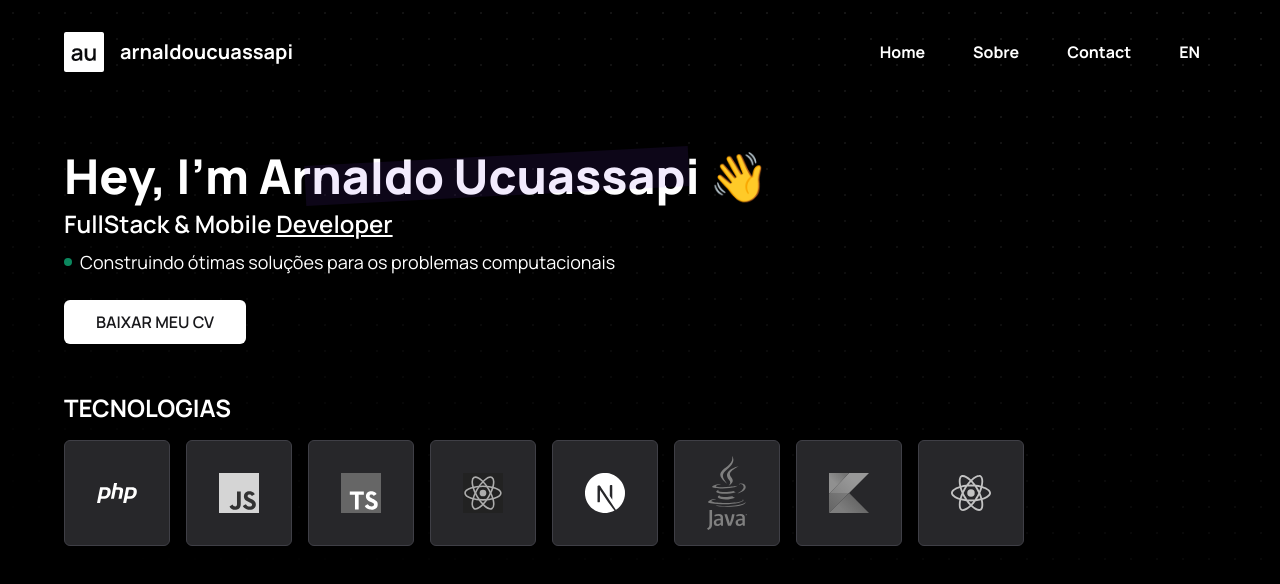
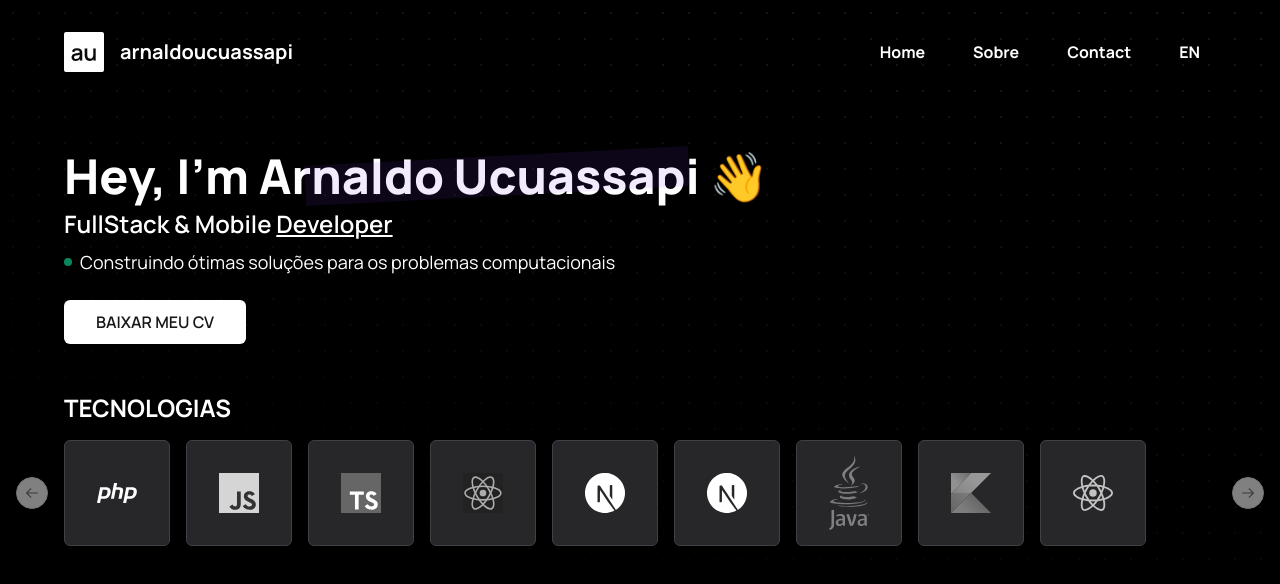
Before and after one commit to arnaldoucuassapi/iam, a Next.js app: page / in a window 1280 px wide. Shown: the top 584 px of the page. Built offline with nearby package versions, Linux system fonts and the light colour scheme.

Commit message:
feat: adding carousel to the techs section

```diff
--- a/src/app/page.tsx
+++ b/src/app/page.tsx
@@ -1,4 +1,5 @@
 import { TechBoxImage } from "@/components/TechBoxImage"
+import { Carousel, CarouselContent, CarouselItem, CarouselNext, CarouselPrevious } from "@/components/ui/carousel";
 import { Me } from "@/utils/database-in-memory"
 import Link from "next/link"
 
@@ -34,11 +35,22 @@
       <section>
         <h2 className="text-2xl font-bold mb-4 uppercase">Tecnologias</h2>
 
-        <div className="flex items-center gap-4">
-          {me.myTechs.map((tech) => {
-              return <TechBoxImage key={tech.name} src={tech.icon} alt={tech.name} />
-          })}
-        </div>
+        <Carousel
+          className="flex items-center gap-4"
+          opts={{ align: "start", }}
+        >
+          <CarouselPrevious />
+          <CarouselContent>
+            {me.myTechs.map((tech) => {
+              return (
+                <CarouselItem key={tech.name} className="basis-1/7">
+                  <TechBoxImage src={tech.icon} alt={tech.name} />
+                </CarouselItem>
+              )
+            })}
+          </CarouselContent>
+          <CarouselNext />
+        </Carousel>
       </section>
     </main>
   )
--- /dev/null
+++ b/src/components/ui/button.tsx
@@ -0,0 +1,57 @@
+import * as React from "react"
+import { Slot } from "@radix-ui/react-slot"
+import { cva, type VariantProps } from "class-variance-authority"
+
+import { cn } from "@/lib/utils"
+
+const buttonVariants = cva(
+  "inline-flex items-center justify-center whitespace-nowrap rounded-md text-sm font-medium transition-colors focus-visible:outline-none focus-visible:ring-1 focus-visible:ring-zinc-950 disabled:pointer-events-none disabled:opacity-50 dark:focus-visible:ring-zinc-300",
+  {
+    variants: {
+      variant: {
+        default:
+          "bg-zinc-900 text-zinc-50 shadow hover:bg-zinc-900/90 dark:bg-zinc-50 dark:text-zinc-900 dark:hover:bg-zinc-50/90",
+        destructive:
+          "bg-red-500 text-zinc-50 shadow-sm hover:bg-red-500/90 dark:bg-red-900 dark:text-zinc-50 dark:hover:bg-red-900/90",
+        outline:
+          "border border-zinc-200 bg-white shadow-sm text-zinc-500 hover:bg-zinc-100 hover:text-zinc-900 dark:border-zinc-800 dark:bg-zinc-950 dark:hover:bg-zinc-800 dark:hover:text-zinc-50",
+        secondary:
+          "bg-zinc-100 text-zinc-900 shadow-sm hover:bg-zinc-100/80 dark:bg-zinc-800 dark:text-zinc-50 dark:hover:bg-zinc-800/80",
+        ghost: "hover:bg-zinc-100 hover:text-zinc-900 dark:hover:bg-zinc-800 dark:hover:text-zinc-50",
+        link: "text-zinc-900 underline-offset-4 hover:underline dark:text-zinc-50",
+      },
+      size: {
+        default: "h-9 px-4 py-2",
+        sm: "h-8 rounded-md px-3 text-xs",
+        lg: "h-10 rounded-md px-8",
+        icon: "h-9 w-9",
+      },
+    },
+    defaultVariants: {
+      variant: "default",
+      size: "default",
+    },
+  }
+)
+
+export interface ButtonProps
+  extends React.ButtonHTMLAttributes<HTMLButtonElement>,
+    VariantProps<typeof buttonVariants> {
+  asChild?: boolean
+}
+
+const Button = React.forwardRef<HTMLButtonElement, ButtonProps>(
+  ({ className, variant, size, asChild = false, ...props }, ref) => {
+    const Comp = asChild ? Slot : "button"
+    return (
+      <Comp
+        className={cn(buttonVariants({ variant, size, className }))}
+        ref={ref}
+        {...props}
+      />
+    )
+  }
+)
+Button.displayName = "Button"
+
+export { Button, buttonVariants }
--- /dev/null
+++ b/src/components/ui/carousel.tsx
@@ -0,0 +1,259 @@
+"use client"
+
+import * as React from "react"
+import { ArrowLeftIcon, ArrowRightIcon } from "@radix-ui/react-icons"
+import useEmblaCarousel, {
+  type EmblaCarouselType as CarouselApi,
+  type EmblaOptionsType as CarouselOptions,
+  type EmblaPluginType as CarouselPlugin,
+} from "embla-carousel-react"
+
+import { cn } from "@/lib/utils"
+import { Button } from "@/components/ui/button"
+
+type CarouselProps = {
+  opts?: CarouselOptions
+  plugins?: CarouselPlugin[]
+  orientation?: "horizontal" | "vertical"
+  setApi?: (api: CarouselApi) => void
+}
+
+type CarouselContextProps = {
+  carouselRef: ReturnType<typeof useEmblaCarousel>[0]
+  api: ReturnType<typeof useEmblaCarousel>[1]
+  scrollPrev: () => void
+  scrollNext: () => void
+  canScrollPrev: boolean
+  canScrollNext: boolean
+} & CarouselProps
+
+const CarouselContext = React.createContext<CarouselContextProps | null>(null)
+
+function useCarousel() {
+  const context = React.useContext(CarouselContext)
+
+  if (!context) {
+    throw new Error("useCarousel must be used within a <Carousel />")
+  }
+
+  return context
+}
+
+const Carousel = React.forwardRef<
+  HTMLDivElement,
+  React.HTMLAttributes<HTMLDivElement> & CarouselProps
+>(
+  (
+    {
+      orientation = "horizontal",
+      opts,
+      setApi,
+      plugins,
+      className,
+      children,
+      ...props
+    },
+    ref
+  ) => {
+    const [carouselRef, api] = useEmblaCarousel(
+      {
+        ...opts,
+        axis: orientation === "horizontal" ? "x" : "y",
+      },
+      plugins
+    )
+    const [canScrollPrev, setCanScrollPrev] = React.useState(false)
+    const [canScrollNext, setCanScrollNext] = React.useState(false)
+
+    const onSelect = React.useCallback((api: CarouselApi) => {
+      if (!api) {
+        return
+      }
+
+      setCanScrollPrev(api.canScrollPrev())
+      setCanScrollNext(api.canScrollNext())
+    }, [])
+
+    const scrollPrev = React.useCallback(() => {
+      api?.scrollPrev()
+    }, [api])
+
+    const scrollNext = React.useCallback(() => {
+      api?.scrollNext()
+    }, [api])
+
+    const handleKeyDown = React.useCallback(
+      (event: React.KeyboardEvent<HTMLDivElement>) => {
+        if (event.key === "ArrowLeft") {
+          event.preventDefault()
+          scrollPrev()
+        } else if (event.key === "ArrowRight") {
+          event.preventDefault()
+          scrollNext()
+        }
+      },
+      [scrollPrev, scrollNext]
+    )
+
+    React.useEffect(() => {
+      if (!api || !setApi) {
+        return
+      }
+
+      setApi(api)
+    }, [api, setApi])
+
+    React.useEffect(() => {
+      if (!api) {
+        return
+      }
+
+      onSelect(api)
+      api.on("reInit", onSelect)
+      api.on("select", onSelect)
+
+      return () => {
+        api?.off("select", onSelect)
+      }
+    }, [api, onSelect])
+
+    return (
+      <CarouselContext.Provider
+        value={{
+          carouselRef,
+          api: api,
+          opts,
+          orientation:
+            orientation || (opts?.axis === "y" ? "vertical" : "horizontal"),
+          scrollPrev,
+          scrollNext,
+          canScrollPrev,
+          canScrollNext,
+        }}
+      >
+        <div
+          ref={ref}
+          onKeyDownCapture={handleKeyDown}
+          className={cn("relative", className)}
+          role="region"
+          aria-roledescription="carousel"
+          {...props}
+        >
+          {children}
+        </div>
+      </CarouselContext.Provider>
+    )
+  }
+)
+Carousel.displayName = "Carousel"
+
+const CarouselContent = React.forwardRef<
+  HTMLDivElement,
+  React.HTMLAttributes<HTMLDivElement>
+>(({ className, ...props }, ref) => {
+  const { carouselRef, orientation } = useCarousel()
+
+  return (
+    <div ref={carouselRef} className="overflow-hidden">
+      <div
+        ref={ref}
+        className={cn(
+          "flex",
+          orientation === "horizontal" ? "-ml-4" : "-mt-4 flex-col",
+          className
+        )}
+        {...props}
+      />
+    </div>
+  )
+})
+CarouselContent.displayName = "CarouselContent"
+
+const CarouselItem = React.forwardRef<
+  HTMLDivElement,
+  React.HTMLAttributes<HTMLDivElement>
+>(({ className, ...props }, ref) => {
+  const { orientation } = useCarousel()
+
+  return (
+    <div
+      ref={ref}
+      role="group"
+      aria-roledescription="slide"
+      className={cn(
+        "min-w-0 shrink-0 grow-0 basis-full",
+        orientation === "horizontal" ? "pl-4" : "pt-4",
+        className
+      )}
+      {...props}
+    />
+  )
+})
+CarouselItem.displayName = "CarouselItem"
+
+const CarouselPrevious = React.forwardRef<
+  HTMLButtonElement,
+  React.ComponentProps<typeof Button>
+>(({ className, variant = "outline", size = "icon", ...props }, ref) => {
+  const { orientation, scrollPrev, canScrollPrev } = useCarousel()
+
+  return (
+    <Button
+      ref={ref}
+      variant={variant}
+      size={size}
+      className={cn(
+        "absolute  h-8 w-8 rounded-full",
+        orientation === "horizontal"
+          ? "-left-12 top-1/2 -translate-y-1/2"
+          : "-top-12 left-1/2 -translate-x-1/2 rotate-90",
+        className
+      )}
+      disabled={!canScrollPrev}
+      onClick={scrollPrev}
+      {...props}
+    >
+      <ArrowLeftIcon className="h-4 w-4" />
+      <span className="sr-only">Previous slide</span>
+    </Button>
+  )
+})
+CarouselPrevious.displayName = "CarouselPrevious"
+
+const CarouselNext = React.forwardRef<
+  HTMLButtonElement,
+  React.ComponentProps<typeof Button>
+>(({ className, variant = "outline", size = "icon", ...props }, ref) => {
+  const { orientation, scrollNext, canScrollNext } = useCarousel()
+
+  return (
+    <Button
+      ref={ref}
+      variant={variant}
+      size={size}
+      className={cn(
+        "absolute h-8 w-8 rounded-full",
+        orientation === "horizontal"
+          ? "-right-12 top-1/2 -translate-y-1/2"
+          : "-bottom-12 left-1/2 -translate-x-1/2 rotate-90",
+        className
+      )}
+      disabled={!canScrollNext}
+      onClick={scrollNext}
+      {...props}
+    >
+      <ArrowRightIcon className="h-4 w-4" />
+      <span className="sr-only">Next slide</span>
+    </Button>
+  )
+})
+CarouselNext.displayName = "CarouselNext"
+
+export {
+  type CarouselApi,
+  Carousel,
+  CarouselContent,
+  CarouselItem,
+  CarouselPrevious,
+  CarouselNext,
+}
--- /dev/null
+++ b/src/lib/utils.ts
@@ -0,0 +1,6 @@
+import { type ClassValue, clsx } from "clsx"
+import { twMerge } from "tailwind-merge"
+
+export function cn(...inputs: ClassValue[]) {
+  return twMerge(clsx(inputs))
+}
--- a/src/utils/database-in-memory.ts
+++ b/src/utils/database-in-memory.ts
@@ -20,6 +20,7 @@
       { name: "TypeScript", icon: "/typescript.svg" },
       { name: "React.js", icon: "/react.svg" },
       { name: "Next.js", icon: "/next-js.svg" },
+      { name: "Next.js", icon: "/next-js.svg" },
       { name: "Java", icon: "/java.svg" },
       { name: "Kotlin", icon: "/kotlin.svg" },
       { name: "React Native", icon: "/react-native.svg" },
--- a/tailwind.config.ts
+++ b/tailwind.config.ts
@@ -1,20 +1,40 @@
-import type { Config } from 'tailwindcss'
+import type { Config } from "tailwindcss"
 
-const config: Config = {
+const config = {
+  darkMode: ["class"],
   content: [
-    './src/pages/**/*.{js,ts,jsx,tsx,mdx}',
-    './src/components/**/*.{js,ts,jsx,tsx,mdx}',
-    './src/app/**/*.{js,ts,jsx,tsx,mdx}',
+    './pages/**/*.{ts,tsx}',
+    './components/**/*.{ts,tsx}',
+    './app/**/*.{ts,tsx}',
+    './src/**/*.{ts,tsx}',
   ],
+  prefix: "",
   theme: {
+    container: {
+      center: true,
+      padding: "2rem",
+      screens: {
+        "2xl": "1400px",
+      },
+    },
     extend: {
-      backgroundImage: {
-        'gradient-radial': 'radial-gradient(var(--tw-gradient-stops))',
-        'gradient-conic':
-          'conic-gradient(from 180deg at 50% 50%, var(--tw-gradient-stops))',
+      keyframes: {
+        "accordion-down": {
+          from: { height: "0" },
+          to: { height: "var(--radix-accordion-content-height)" },
+        },
+        "accordion-up": {
+          from: { height: "var(--radix-accordion-content-height)" },
+          to: { height: "0" },
+        },
+      },
+      animation: {
+        "accordion-down": "accordion-down 0.2s ease-out",
+        "accordion-up": "accordion-up 0.2s ease-out",
       },
     },
   },
-  plugins: [],
-}
+  plugins: [require("tailwindcss-animate")],
+} satisfies Config
+
 export default config
```
Also changed, not shown: package.json (+11 -4 lines), components.json (added), 1 other file (tests, documents, lock files or other folders).
